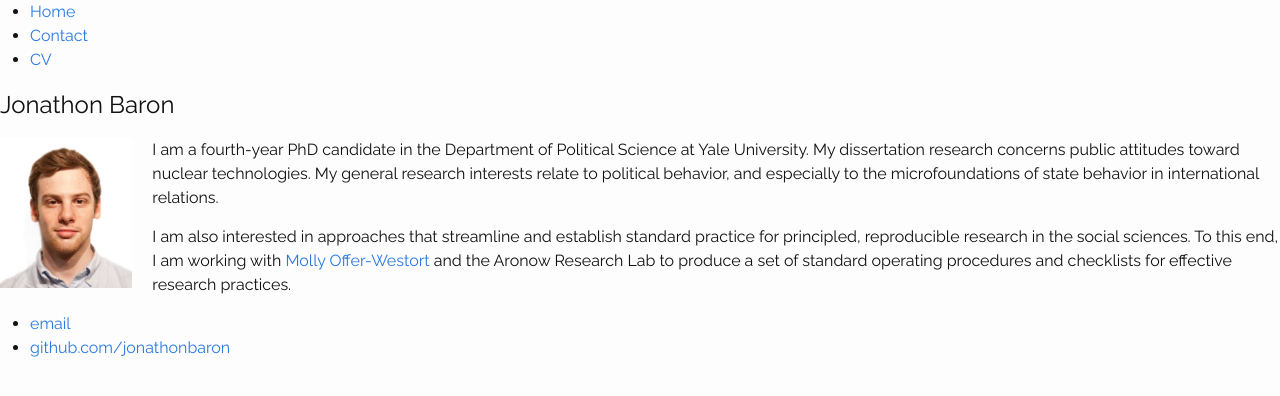
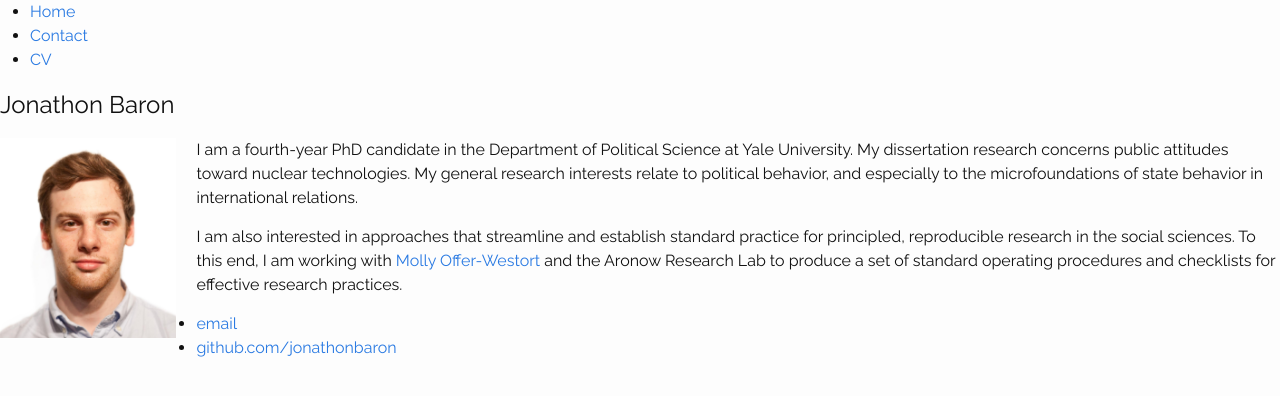
Before and after one commit to jonathonbaron/jonathonbaron.github.io, a Jekyll site: the page built from index.md, in a window 1280 px wide. Shown: the top 396 px of the page. Built offline with Jekyll 4.4.1, drawn with Linux system fonts in a browser that asks for light colours.

Commit message:
Update index.md

```diff
--- a/index.md
+++ b/index.md
@@ -4,7 +4,7 @@
 date:   2016-12-19
 ---
 
-<img style="float: left; height: 150px; margin: 0 20px 10px 0" src="/assets/baron_photo.jpg" alt="pic" />
+<img style="float: left; height: 200px; margin: 0 20px 10px 0" src="/assets/baron_photo.jpg" alt="pic" />
 
 I am a fourth-year PhD candidate in the Department of Political Science at Yale University. My dissertation research concerns public attitudes toward nuclear technologies. My general research interests relate to political behavior, and especially to the microfoundations of state behavior in international relations.
 
```
